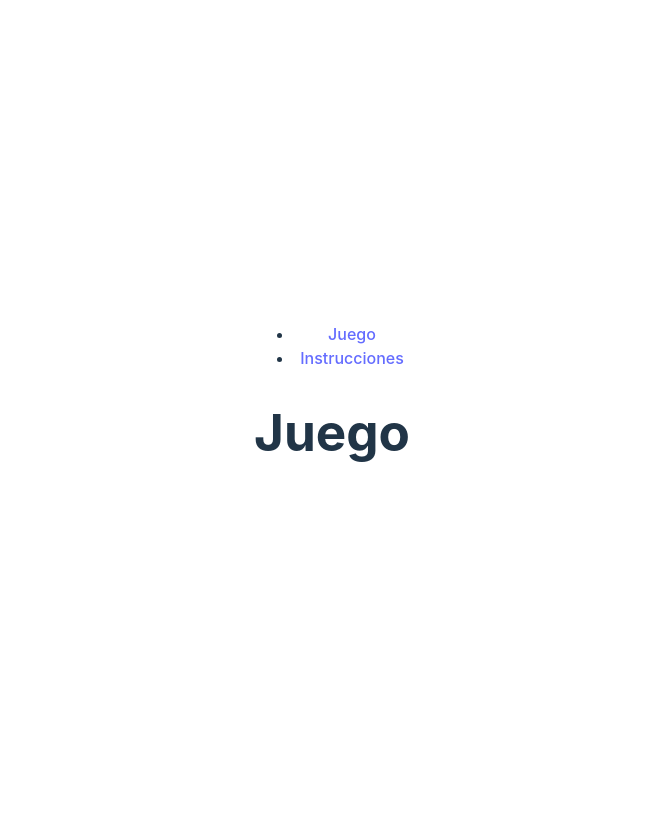
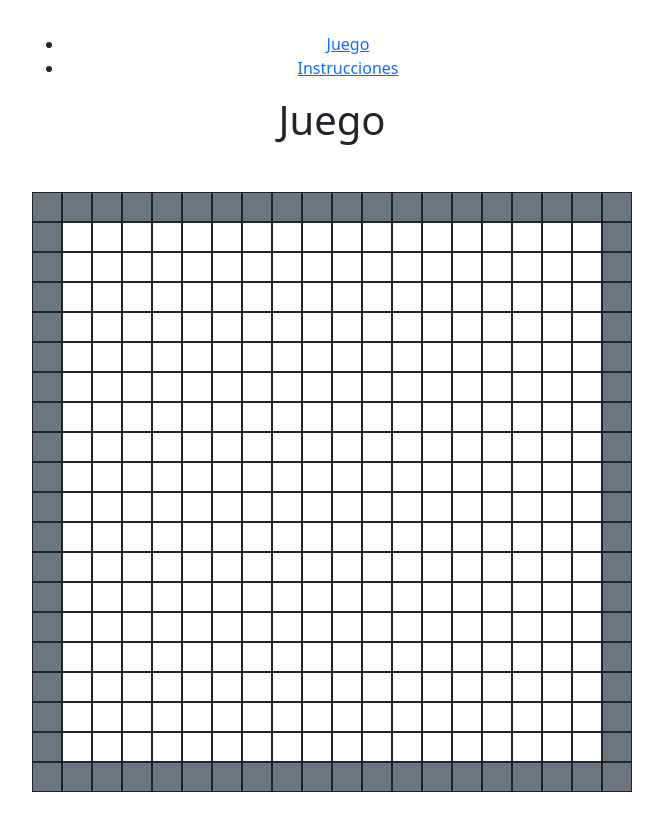
Before and after one commit to didacfrndz/UF2Examen2React, a React (Vite) app: page / in a window 1280 px wide. Shown: the whole page, without its empty margins (308-971 px from the left). Before the commit the page ends 800 px from the top, so only its background shows below. Built offline with nearby package versions, Linux system fonts and the light colour scheme.

Commit message:
PanelListo

```diff
--- a/package.json
+++ b/package.json
@@ -10,6 +10,7 @@
     "preview": "vite preview"
   },
   "dependencies": {
+    "bootstrap": "^5.3.3",
     "react": "^19.0.0",
     "react-dom": "^19.0.0",
     "react-router-dom": "^7.1.5"
@@ -19,7 +20,7 @@
     "@types/react": "^19.0.8",
     "@types/react-dom": "^19.0.3",
     "@vitejs/plugin-react-swc": "^3.5.0",
-    "eslint": "^9.19.0",
+    "eslint": "^9.20.1",
     "eslint-plugin-react": "^7.37.4",
     "eslint-plugin-react-hooks": "^5.0.0",
     "eslint-plugin-react-refresh": "^0.4.18",
--- a/src/App.jsx
+++ b/src/App.jsx
@@ -1,5 +1,6 @@
 import './App.css'
 import { BrowserRouter as Router, Route, Routes, Link } from 'react-router-dom';
+import 'bootstrap/dist/css/bootstrap.min.css';
 import VistaJuego from './vistas/VistaJuego';
 import VistaInstrucciones from './vistas/VistaInstrucciones';
 
--- /dev/null
+++ b/src/componentes/panel.jsx
@@ -0,0 +1,22 @@
+import { colores } from "../lib/colores.js";
+import { arrayCasillas } from "../lib/Cuadricula.js";
+
+const Panel = () => {
+    return (
+        <div className="panel mt-5">
+            {arrayCasillas.map((fila, filaIndex) => {
+                return (
+                    <div className="fila d-flex" key={filaIndex}>
+                        {fila.map((casilla, casillaIndex) => {
+                            return (
+                                <div className={`celda ${colores(casilla)} border border-dark`} key={casillaIndex} style={{ width: "30px", height: "30px" }}></div>
+                            );
+                        })}
+                    </div>
+                );
+            })}
+        </div>
+    );
+};
+
+export default Panel;
--- /dev/null
+++ b/src/lib/Cuadricula.js
@@ -0,0 +1,24 @@
+const arrayCasillas = [
+    [1, 1, 1, 1, 1, 1, 1, 1, 1, 1, 1, 1, 1, 1, 1, 1, 1, 1, 1, 1],
+    [1, 0, 0, 0, 0, 0, 0, 0, 0, 0, 0, 0, 0, 0, 0, 0, 0, 0, 0, 1],
+    [1, 0, 0, 0, 0, 0, 0, 0, 0, 0, 0, 0, 0, 0, 0, 0, 0, 0, 0, 1],
+    [1, 0, 0, 0, 0, 0, 0, 0, 0, 0, 0, 0, 0, 0, 0, 0, 0, 0, 0, 1],
+    [1, 0, 0, 0, 0, 0, 0, 0, 0, 0, 0, 0, 0, 0, 0, 0, 0, 0, 0, 1],
+    [1, 0, 0, 0, 0, 0, 0, 0, 0, 0, 0, 0, 0, 0, 0, 0, 0, 0, 0, 1],
+    [1, 0, 0, 0, 0, 0, 0, 0, 0, 0, 0, 0, 0, 0, 0, 0, 0, 0, 0, 1],
+    [1, 0, 0, 0, 0, 0, 0, 0, 0, 0, 0, 0, 0, 0, 0, 0, 0, 0, 0, 1],
+    [1, 0, 0, 0, 0, 0, 0, 0, 0, 0, 0, 0, 0, 0, 0, 0, 0, 0, 0, 1],
+    [1, 0, 0, 0, 0, 0, 0, 0, 0, 0, 0, 0, 0, 0, 0, 0, 0, 0, 0, 1],
+    [1, 0, 0, 0, 0, 0, 0, 0, 0, 0, 0, 0, 0, 0, 0, 0, 0, 0, 0, 1],
+    [1, 0, 0, 0, 0, 0, 0, 0, 0, 0, 0, 0, 0, 0, 0, 0, 0, 0, 0, 1],
+    [1, 0, 0, 0, 0, 0, 0, 0, 0, 0, 0, 0, 0, 0, 0, 0, 0, 0, 0, 1],
+    [1, 0, 0, 0, 0, 0, 0, 0, 0, 0, 0, 0, 0, 0, 0, 0, 0, 0, 0, 1],
+    [1, 0, 0, 0, 0, 0, 0, 0, 0, 0, 0, 0, 0, 0, 0, 0, 0, 0, 0, 1],
+    [1, 0, 0, 0, 0, 0, 0, 0, 0, 0, 0, 0, 0, 0, 0, 0, 0, 0, 0, 1],
+    [1, 0, 0, 0, 0, 0, 0, 0, 0, 0, 0, 0, 0, 0, 0, 0, 0, 0, 0, 1],
+    [1, 0, 0, 0, 0, 0, 0, 0, 0, 0, 0, 0, 0, 0, 0, 0, 0, 0, 0, 1],
+    [1, 0, 0, 0, 0, 0, 0, 0, 0, 0, 0, 0, 0, 0, 0, 0, 0, 0, 0, 1],
+    [1, 1, 1, 1, 1, 1, 1, 1, 1, 1, 1, 1, 1, 1, 1, 1, 1, 1, 1, 1],
+];
+
+export { arrayCasillas };
--- /dev/null
+++ b/src/lib/colores.js
@@ -0,0 +1,15 @@
+export function colores(numero) {
+    const colores = [
+        "bg-white",
+        "bg-secondary",
+        "bg-primary",
+        "bg-success",
+        "bg-danger",
+        "bg-warning",
+        "bg-info",
+        "bg-warning",
+        "bg-success"
+    ];
+
+    return colores[numero];
+}
--- a/src/vistas/VistaJuego.jsx
+++ b/src/vistas/VistaJuego.jsx
@@ -1,7 +1,10 @@
+import Panel from "../componentes/panel.jsx";
+
 export default function VistaJuego() {
-    return(
+    return (
         <div>
             <h1>Juego</h1>
+            <Panel />
         </div>
-    )
+    );
 }
```
Also changed, not shown: 1 other file (tests, documents, lock files or other folders).
